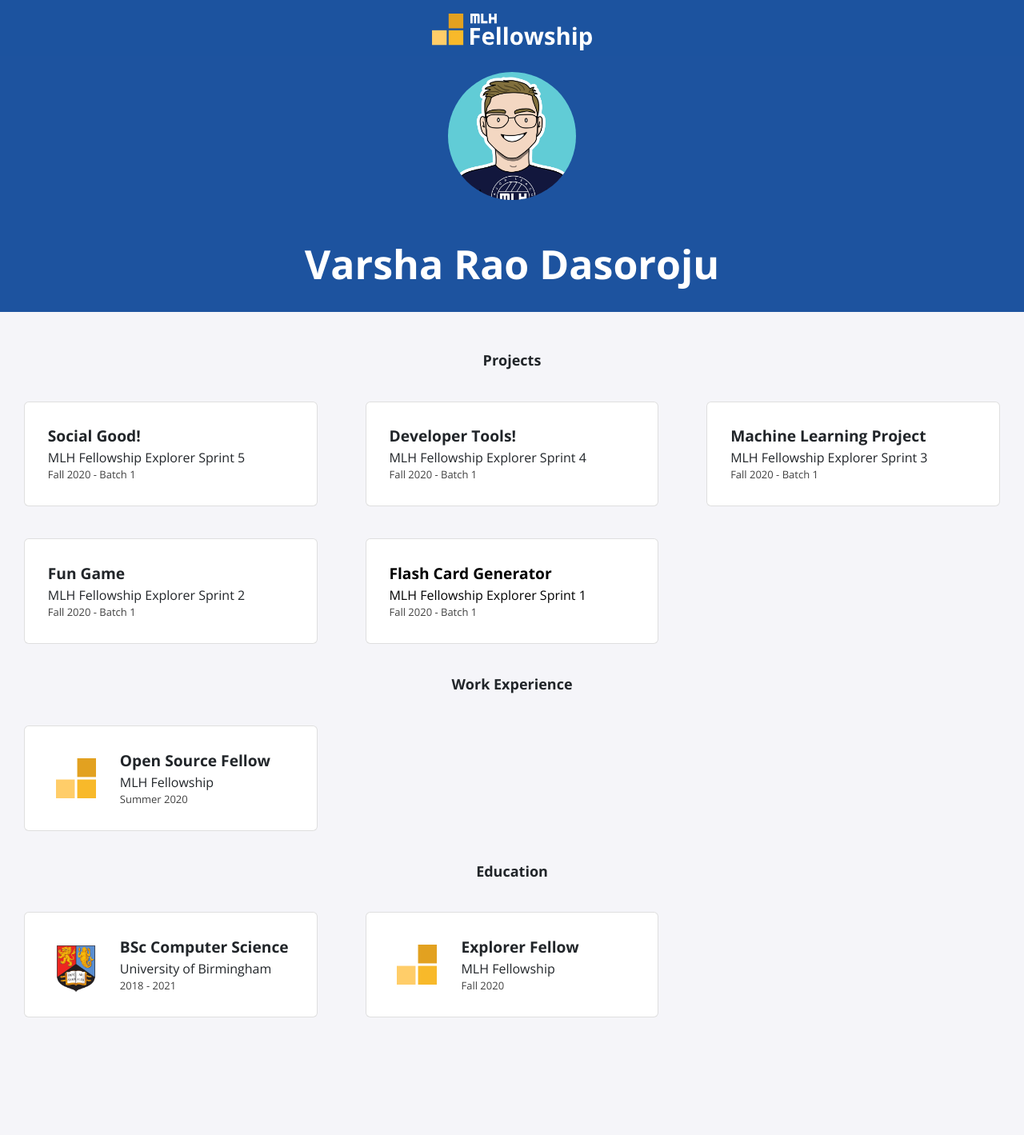
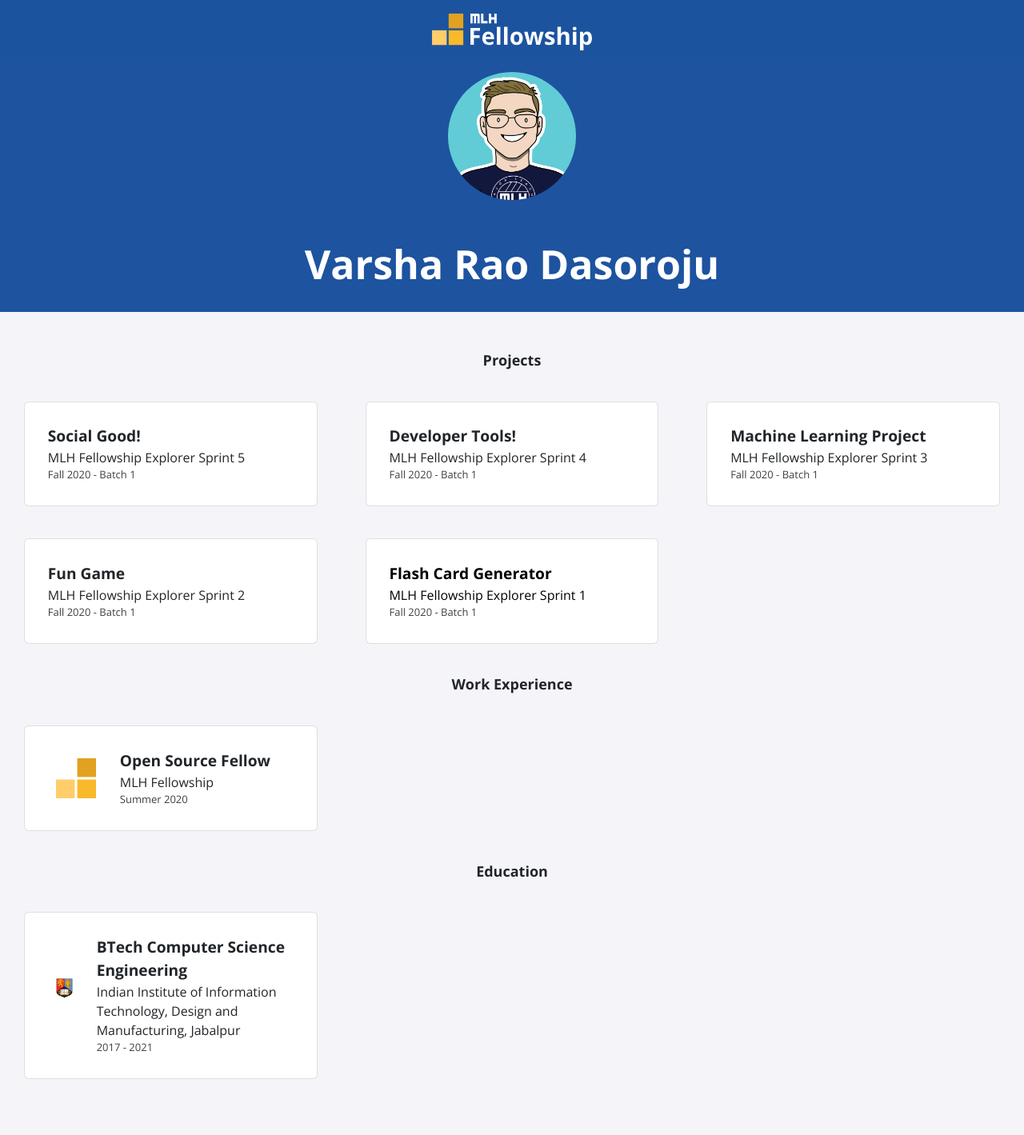
Before and after one commit to varshadasoroju/varshadasoroju.github.io, a Jekyll site: the page built from index.html, in a window 1280 px wide. Shown: the whole page at 80% size. Built offline with Jekyll 4.4.1, drawn with Linux system fonts in a browser that asks for light colours; nearby versions of some CDN libraries; before the commit the page ends 1342 px from its top, so only the background shows below that.

Commit message:
Update education.yml

```diff
--- a/_data/education.yml
+++ b/_data/education.yml
@@ -1,9 +1,4 @@
-- course: BSc Computer Science
-  institute: University of Birmingham
-  dates: 2018 - 2021
+- course: BTech Computer Science Engineering
+  institute: Indian Institute of Information Technology, Design and Manufacturing, Jabalpur
+  dates: 2017 - 2021
   logo: uob.png
-
-- course: Explorer Fellow
-  institute: MLH Fellowship
-  dates: Fall 2020
-  logo: fellowship.svg
```
